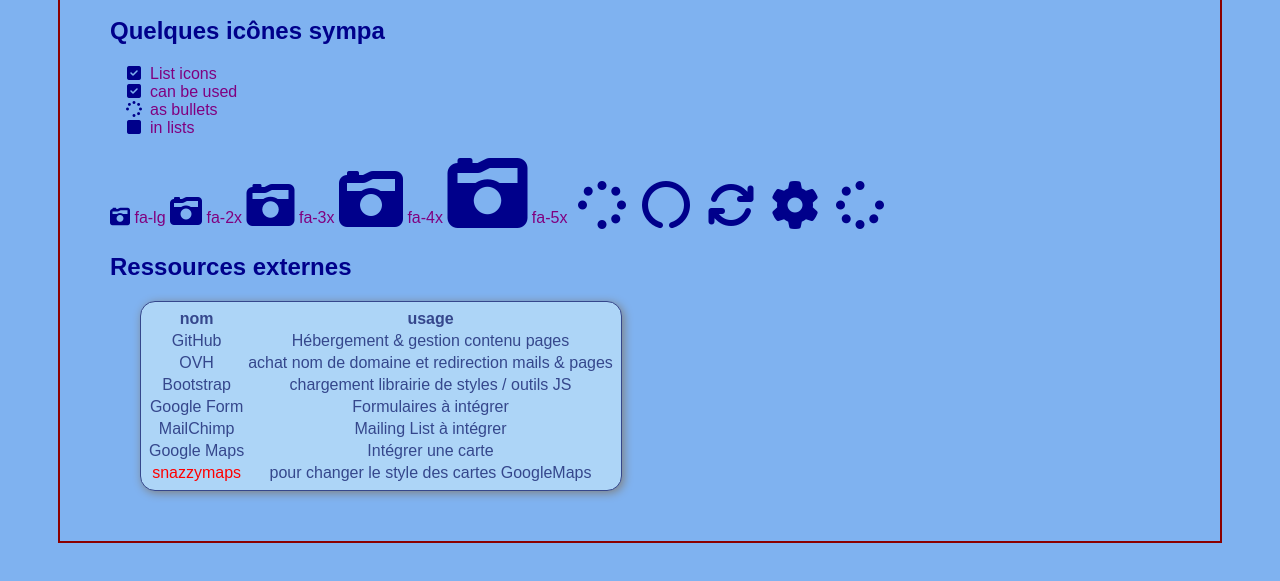
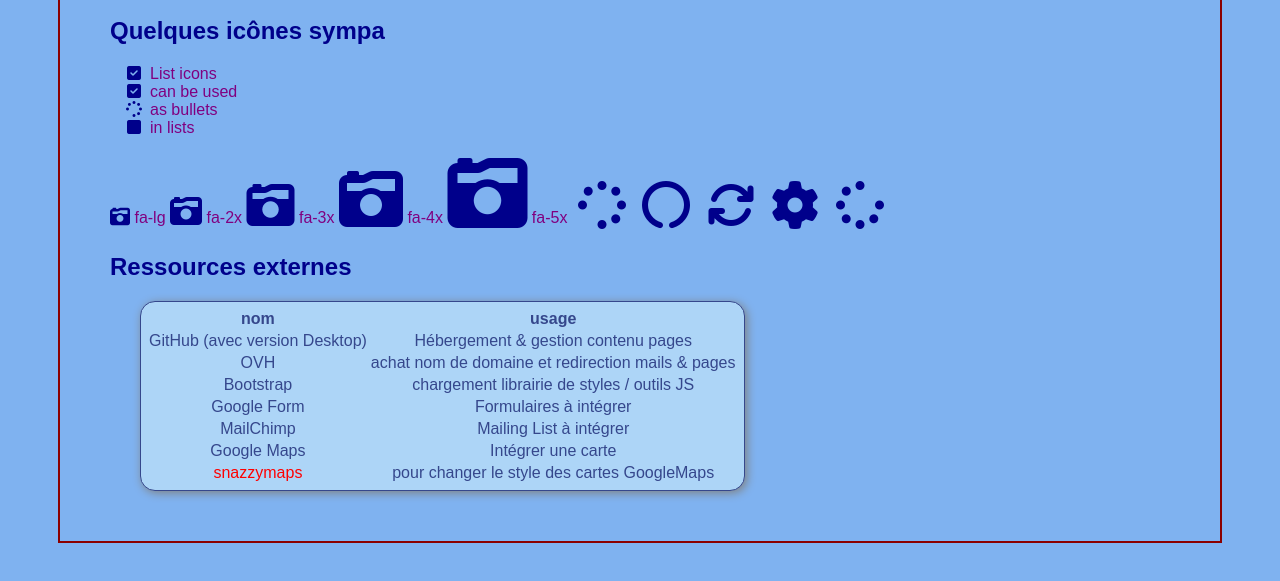
Before and after one commit to arthurdarde/Arthur-try1-github, a plain HTML site: page index.html in a window 1280 px wide. Shown: the part 1068-1649 px from the top of the page. Drawn offline with Linux system fonts and the light colour scheme.

Commit message:
Modify GitHub

```diff
--- a/index.html
+++ b/index.html
@@ -144,7 +144,7 @@
                     <th>usage</th>
                 </tr>
                 <tr>
-                    <td>GitHub</td>
+                    <td>GitHub (avec version Desktop)</td>
                     <td>Hébergement & gestion contenu pages</td>
                 </tr>
                 <tr>
```
